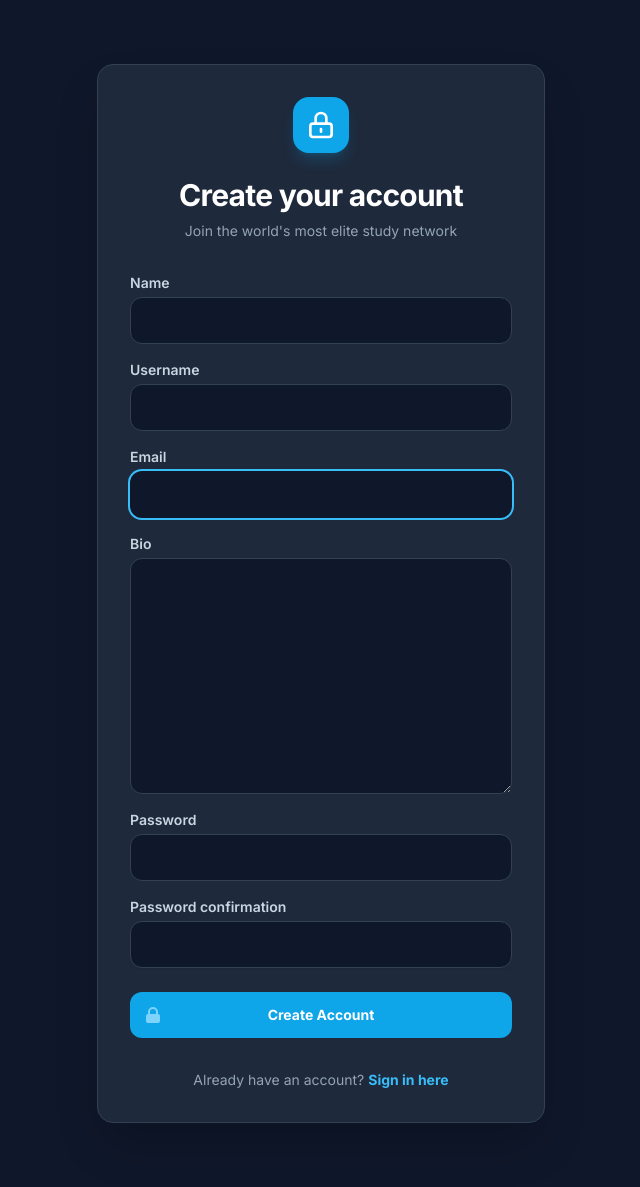
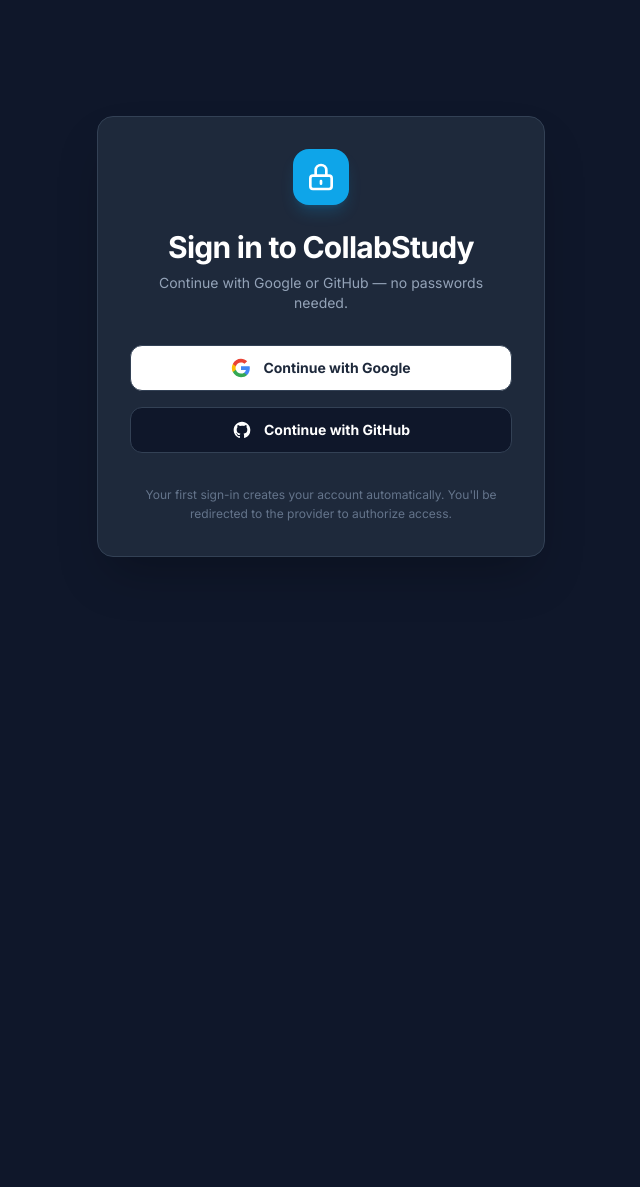
Before and after one commit to Hayredin950/CollabStudy-v1, a Django app: page /register/ in a window 1280 px wide. Shown: the part 65-1252 px from the top of the page, without its empty margins (319-959 px from the left). After the commit the page ends 622 px from the top, so only its background shows below. Run offline with Django 5.2, Linux system fonts and the light colour scheme; some libraries are stand-ins or nearby versions.

Commit message:
Replace email/password auth with Google & GitHub social login (django-allauth)

```diff
--- /dev/null
+++ b/base/adapters.py
@@ -0,0 +1,36 @@
+from allauth.socialaccount.adapter import DefaultSocialAccountAdapter
+
+from base.models import User
+
+
+class CollabStudySocialAccountAdapter(DefaultSocialAccountAdapter):
+    """Maps Google/GitHub profile data onto the custom User fields.
+
+    The User model has a custom ``name`` field and a unique ``username``;
+    allauth fills standard fields (email, first/last name) automatically,
+    this adapter fills the rest and guarantees a unique username.
+    """
+
+    def populate_user(self, request, sociallogin, data):
+        user = super().populate_user(request, sociallogin, data)
+        provider = sociallogin.account.provider
+        extra = sociallogin.account.extra_data or {}
+
+        # Display name (Google: "name"; GitHub: "name" or the login handle)
+        name = data.get('name') or extra.get('name') or ''
+        if name:
+            user.name = name
+
+        # Unique username (GitHub login handle when available)
+        if not user.username or User.objects.filter(username=user.username).exclude(pk=user.pk).exists():
+            base = ''
+            if provider == 'github':
+                base = extra.get('login') or data.get('login') or ''
+            base = base or (user.email or 'user').split('@')[0]
+            user.username = base
+            suffix = 1
+            while User.objects.filter(username=user.username).exclude(pk=user.pk).exists():
+                suffix += 1
+                user.username = f'{base}{suffix}'
+
+        return user
--- a/base/form.py
+++ b/base/form.py
@@ -1,12 +1,6 @@
 from django.forms import ModelForm
 from .models import Room,User
-from django.contrib.auth.forms import UserCreationForm
 
-
-class MyUserCreationForm(UserCreationForm):
-    class Meta:
-        model=User
-        fields=['name','username','email','bio','password1','password2']
 
 class RoomForm(ModelForm):
     class Meta:
--- a/base/templates/login_register.html
+++ b/base/templates/login_register.html
@@ -1,4 +1,5 @@
 {% extends 'main.html' %}
+{% load socialaccount %}
 {% block content %}
 <main class="min-h-[80vh] flex items-center justify-center py-12 px-4 sm:px-6 lg:px-8">
     <div class="max-w-md w-full space-y-8 bg-custom-card border border-custom p-8 rounded-2xl shadow-2xl">
@@ -11,88 +12,40 @@
                 </div>
             </div>
             <h2 class="mt-6 text-center text-3xl font-extrabold text-white tracking-tight">
-                {% if page == 'login' %}Sign in to your account{% else %}Create your account{% endif %}
+                Sign in to CollabStudy
             </h2>
             <p class="mt-2 text-center text-sm text-slate-400">
-                Join the world's most elite study network
+                Continue with Google or GitHub — no passwords needed.
             </p>
         </div>
 
-        <form class="mt-8 space-y-6" action="" method="POST">
-            {% csrf_token %}
-            <div class="rounded-md shadow-sm space-y-4">
-                {% if page == 'login' %}
-                <div>
-                    <label for="email" class="block text-sm font-semibold text-slate-300 mb-1">Email Address</label>
-                    <input id="email" name="email" type="email" required
-                           class="appearance-none relative block w-full px-4 py-3 border border-custom bg-custom-dark text-white rounded-xl focus:outline-none focus:ring-2 focus:ring-sky-500 focus:border-transparent transition-all placeholder-slate-500 sm:text-sm"
-                           placeholder="you@example.com">
-                </div>
-                <div>
-                    <label for="password" class="block text-sm font-semibold text-slate-300 mb-1">Password</label>
-                    <input id="password" name="password" type="password" required
-                           class="appearance-none relative block w-full px-4 py-3 border border-custom bg-custom-dark text-white rounded-xl focus:outline-none focus:ring-2 focus:ring-sky-500 focus:border-transparent transition-all placeholder-slate-500 sm:text-sm"
-                           placeholder="••••••••">
-                </div>
-                {% else %}
-                {% for field in form %}
-                <div>
-                    <label class="block text-sm font-semibold text-slate-300 mb-1">{{field.label}}</label>
-                    <div class="auth-field-wrapper">
-                        {{field}}
-                    </div>
-                    {% if field.errors %}
-                    <p class="text-rose-500 text-[10px] mt-1">{{field.errors.0}}</p>
-                    {% endif %}
-                </div>
-                {% endfor %}
-                {% endif %}
-            </div>
+        <div class="mt-8 space-y-4">
+            <!-- Google -->
+            <a href="{% provider_login_url 'google' %}"
+               class="group relative w-full flex items-center justify-center gap-3 py-3 px-4 border border-custom text-sm font-bold rounded-xl bg-white hover:bg-slate-100 text-slate-800 focus:outline-none focus:ring-2 focus:ring-offset-2 focus:ring-sky-500 transition-all transform hover:scale-[1.02] active:scale-[0.98]">
+                <svg class="h-5 w-5" viewBox="0 0 24 24">
+                    <path fill="#4285F4" d="M22.56 12.25c0-.78-.07-1.53-.2-2.25H12v4.26h5.92a5.06 5.06 0 01-2.2 3.32v2.77h3.57c2.08-1.92 3.27-4.74 3.27-8.1z"/>
+                    <path fill="#34A853" d="M12 23c2.97 0 5.46-.98 7.28-2.66l-3.57-2.77c-.98.66-2.23 1.06-3.71 1.06-2.86 0-5.29-1.93-6.16-4.53H2.18v2.84C3.99 20.53 7.7 23 12 23z"/>
+                    <path fill="#FBBC05" d="M5.84 14.1c-.22-.66-.35-1.36-.35-2.1s.13-1.44.35-2.1V7.06H2.18A10.98 10.98 0 001 12c0 1.77.43 3.45 1.18 4.94l3.66-2.84z"/>
+                    <path fill="#EA4335" d="M12 5.38c1.62 0 3.06.56 4.21 1.64l3.15-3.15C17.45 2.09 14.97 1 12 1 7.7 1 3.99 3.47 2.18 7.06l3.66 2.84c.87-2.6 3.3-4.52 6.16-4.52z"/>
+                </svg>
+                Continue with Google
+            </a>
 
-            <div>
-                <button type="submit" class="group relative w-full flex justify-center py-3 px-4 border border-transparent text-sm font-bold rounded-xl text-white bg-sky-500 hover:bg-sky-400 focus:outline-none focus:ring-2 focus:ring-offset-2 focus:ring-sky-500 transition-all transform hover:scale-[1.02] active:scale-[0.98]">
-                    <span class="absolute left-0 inset-y-0 flex items-center pl-3">
-                        <svg class="h-5 w-5 text-sky-300 group-hover:text-sky-100 transition-colors" fill="currentColor" viewBox="0 0 20 20">
-                            <path fill-rule="evenodd" d="M5 9V7a5 5 0 0110 0v2a2 2 0 012 2v5a2 2 0 01-2 2H5a2 2 0 01-2-2v-5a2 2 0 012-2zm8-2v2H7V7a3 3 0 016 0z" clip-rule="evenodd" />
-                        </svg>
-                    </span>
-                    {% if page == 'login' %}Sign In{% else %}Create Account{% endif %}
-                </button>
-            </div>
-        </form>
+            <!-- GitHub -->
+            <a href="{% provider_login_url 'github' %}"
+               class="group relative w-full flex items-center justify-center gap-3 py-3 px-4 border border-custom text-sm font-bold rounded-xl bg-slate-900 hover:bg-slate-800 text-white focus:outline-none focus:ring-2 focus:ring-offset-2 focus:ring-sky-500 transition-all transform hover:scale-[1.02] active:scale-[0.98]">
+                <svg class="h-5 w-5 fill-white" viewBox="0 0 24 24">
+                    <path fill-rule="evenodd" clip-rule="evenodd" d="M12 2C6.477 2 2 6.484 2 12.017c0 4.425 2.865 8.18 6.839 9.504.5.092.682-.217.682-.483 0-.237-.008-.868-.013-1.703-2.782.605-3.369-1.343-3.369-1.343-.454-1.158-1.11-1.466-1.11-1.466-.908-.62.069-.608.069-.608 1.003.07 1.531 1.032 1.531 1.032.892 1.53 2.341 1.088 2.91.832.092-.647.35-1.088.636-1.338-2.22-.253-4.555-1.113-4.555-4.951 0-1.093.39-1.988 1.029-2.688-.103-.253-.446-1.272.098-2.65 0 0 .84-.27 2.75 1.026A9.564 9.564 0 0112 6.844c.85.004 1.705.115 2.504.337 1.909-1.296 2.747-1.027 2.747-1.027.546 1.379.202 2.398.1 2.651.64.7 1.028 1.595 1.028 2.688 0 3.848-2.339 4.695-4.566 4.943.359.309.678.92.678 1.855 0 1.338-.012 2.419-.012 2.747 0 .268.18.58.688.482A10.019 10.019 0 0022 12.017C22 6.484 17.522 2 12 2z"/>
+                </svg>
+                Continue with GitHub
+            </a>
+        </div>
 
-        <div class="text-center">
-            <p class="text-sm text-slate-400">
-                {% if page == 'login' %}
-                New to CollabStudy?
-                <a href="{% url 'register' %}" class="font-bold text-sky-400 hover:text-sky-300 transition-colors">Start for free</a>
-                {% else %}
-                Already have an account?
-                <a href="{% url 'login' %}" class="font-bold text-sky-400 hover:text-sky-300 transition-colors">Sign in here</a>
-                {% endif %}
-            </p>
-        </div>
+        <p class="text-xs text-slate-500 mt-6 text-center leading-relaxed">
+            Your first sign-in creates your account automatically.
+            You'll be redirected to the provider to authorize access.
+        </p>
     </div>
 </main>
-
-<style>
-    .auth-field-wrapper input, .auth-field-wrapper select, .auth-field-wrapper textarea {
-        appearance: none;
-        position: relative;
-        display: block;
-        width: 100%;
-        padding: 0.75rem 1rem;
-        border: 1px solid #334155;
-        background-color: #0F172A;
-        color: white;
-        border-radius: 0.75rem;
-        transition: all 0.2s;
-        font-size: 0.875rem;
-    }
-    .auth-field-wrapper input:focus, .auth-field-wrapper select:focus, .auth-field-wrapper textarea:focus {
-        outline: none;
-        box-shadow: 0 0 0 2px #38BDF8;
-        border-color: transparent;
-    }
-</style>
 {% endblock content %}
--- a/base/urls.py
+++ b/base/urls.py
@@ -6,8 +6,8 @@
 
 urlpatterns = [
     path('logout/', views.logoutUser, name='logout'),
-    path('login/', views.loginPage, name='login'),
-    path('register/', views.registerPage, name='register'),
+    path('login/', views.authPage, name='login'),
+    path('register/', views.authPage, name='register'),
 
     path('', views.home, name='home'),
     path('room/<str:pk>/', views.room, name='room'),
--- a/base/views.py
+++ b/base/views.py
@@ -3,8 +3,8 @@
 from django.db.models import Q
 from django.contrib import messages
 from .models import Room,Topic,Message,User
-from .form import RoomForm, UserForm,MyUserCreationForm
-from django.contrib.auth import authenticate,login,logout
+from .form import RoomForm, UserForm
+from django.contrib.auth import logout
 from django.contrib.auth.decorators import login_required
 
 
@@ -12,44 +12,17 @@
 # Create your views here.
 
 
-def loginPage(request):
-    page='login'
-    if request.method=='POST':
-        email=request.POST.get('email').lower()
-        password=request.POST.get('password')
+def authPage(request):
+    """Landing page with the Google/GitHub social login buttons.
 
-        try:
-            user=User.objects.get(email=email)
-        except:
-            messages.error(request, "username  not exist")
+    Authentication itself is handled by django-allauth at /accounts/...
+    (the first sign-in automatically creates the account).
+    """
+    return render(request, 'login_register.html')
 
-        user=authenticate(request, email=email, password=password)
-
-        if user is not None:
-            login(request, user)
-            return redirect('home')
-        else:
-            messages.error(request, "username or password does not exist")
-
-    context={"page":page}
-    return render(request, 'login_register.html',context)
 def logoutUser(request):
     logout(request)
     return redirect('home')
-def registerPage(request):
-    form=MyUserCreationForm()
-    if request.method=='POST':
-        form=MyUserCreationForm(request.POST)
-        if form.is_valid():
-            user=form.save(commit=False)
-            user.username=user.username.lower()
-            user.save()
-            login(request, user)
-            return redirect('home')
-        else:
-            messages.error(request, "An error occurred during registration")
-    context={"form":form}
-    return render(request, 'login_register.html',context)
 
 def home(request):
 
--- a/requirements.txt
+++ b/requirements.txt
@@ -1,5 +1,6 @@
 asgiref==3.8.1
 Django==5.2.3
+django-allauth==65.19.0
 django-cors-headers==4.7.0
 djangorestframework==3.16.0
 dj-database-url==2.3.0
@@ -8,6 +9,7 @@
 pillow==11.3.0
 psycopg[binary]==3.3.4
 python-dotenv==1.1.1
+requests==2.32.4
 sqlparse==0.5.3
 tzdata==2025.2
 whitenoise==6.9.0
--- a/studybudd/urls.py
+++ b/studybudd/urls.py
@@ -22,6 +22,7 @@
 
 urlpatterns = [
     path('admin/', admin.site.urls),
+    path('accounts/', include('allauth.urls')),  # Google & GitHub OAuth callbacks
     path('', include('base.urls')),
     path('api/', include('base.api.urls')),
 ]
```
Also changed, not shown: studybudd/settings.py (+55 -0 lines), base/migrations/0003_set_site_domain.py (added).
